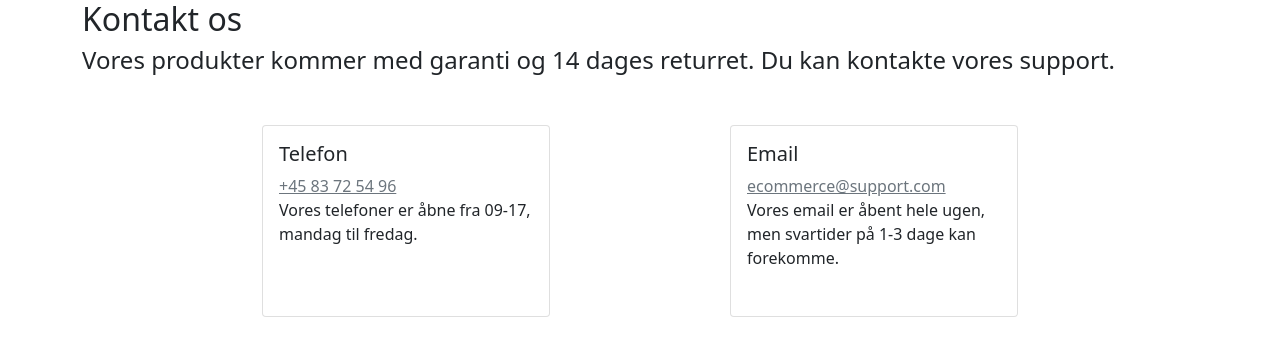
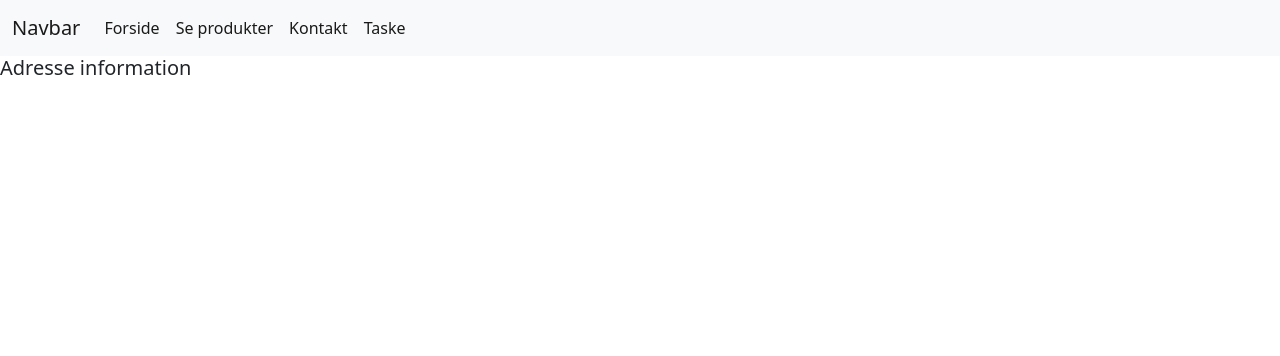
Before and after one commit to wintheradam123/Kontaktform, an Angular app: page / in a window 1280 px wide. Shown: the top 356 px of the page. Built offline with nearby package versions, Linux system fonts and the light colour scheme.

Commit message:
Kontaktform done, og adresseinformation i gang

```diff
--- a/src/app/app-routing.module.ts
+++ b/src/app/app-routing.module.ts
@@ -1,7 +1,12 @@
 import { NgModule } from '@angular/core';
 import { RouterModule, Routes } from '@angular/router';
+import { KontaktformComponent } from './kontaktform/kontaktform.component';
+import { BetalingAdresseComponent } from './betaling-adresse/betaling-adresse.component';
 
-const routes: Routes = [];
+const routes: Routes = [
+  { path: 'kontaktform', component:KontaktformComponent },
+  { path: 'betalingadresse', component:BetalingAdresseComponent},
+];
 
 @NgModule({
   imports: [RouterModule.forRoot(routes)],
--- a/src/app/app.component.html
+++ b/src/app/app.component.html
@@ -1,4 +1,16 @@
 <div class="container">
-<app-kontaktform></app-kontaktform>
-
+  <!--<h1>{{ title }}</h1> -->
 </div>
+<!-- <div class="nav">
+  <nav>
+    <li>
+      <a routerLink="/kontaktform" routerLinkActive="active">Kontakt form</a>
+    </li>
+    <li>
+      <a routerLink="/betalingadresse" routerLinkActive="active"
+        >Betalings adresse</a
+      >
+    </li>
+  </nav>
+</div> -->
+<app-betaling-adresse></app-betaling-adresse>
--- a/src/app/app.module.ts
+++ b/src/app/app.module.ts
@@ -5,11 +5,13 @@ import {FormsModule} from '@angular/forms'
 import { AppRoutingModule } from './app-routing.module';
 import { AppComponent } from './app.component';
 import { KontaktformComponent } from './kontaktform/kontaktform.component';
+import { BetalingAdresseComponent } from './betaling-adresse/betaling-adresse.component';
 
 @NgModule({
   declarations: [
     AppComponent,
-    KontaktformComponent
+    KontaktformComponent,
+    BetalingAdresseComponent
   ],
   imports: [
     BrowserModule,
--- /dev/null
+++ b/src/app/betaling-adresse/betaling-adresse.component.html
@@ -0,0 +1,48 @@
+<head>
+  <link
+    href="https://cdn.jsdelivr.net/npm/bootstrap@5.1.3/dist/css/bootstrap.min.css"
+    rel="stylesheet"
+    integrity="sha384-1BmE4kWBq78iYhFldvKuhfTAU6auU8tT94WrHftjDbrCEXSU1oBoqyl2QvZ6jIW3"
+    crossorigin="anonymous"
+  />
+  <script
+    src="https://cdn.jsdelivr.net/npm/bootstrap@5.1.3/dist/js/bootstrap.bundle.min.js"
+    integrity="sha384-ka7Sk0Gln4gmtz2MlQnikT1wXgYsOg+OMhuP+IlRH9sENBO0LRn5q+8nbTov4+1p"
+    crossorigin="anonymous"
+  ></script>
+</head>
+<div class="navbardiv">
+  <nav class="navbar navbar-expand-lg navbar-light bg-light">
+    <div class="container-fluid">
+      <a class="navbar-brand" href="#">Navbar</a>
+
+      <div class="collapse navbar-collapse" id="navbarNav">
+        <ul class="navbar-nav">
+          <li class="nav-item">
+            <a class="nav-link active" aria-current="page" href="#">Forside</a>
+          </li>
+          <li class="nav-item">
+            <a class="nav-link active" aria-current="page" href="#"
+              >Se produkter</a
+            >
+          </li>
+          <li class="nav-item">
+            <a class="nav-link active" aria-current="page" href="#">Kontakt</a>
+          </li>
+          <li class="nav-item">
+            <a class="nav-link active" aria-current="page" href="#">Taske</a>
+          </li>
+        </ul>
+      </div>
+    </div>
+  </nav>
+</div>
+
+<div class="body">
+  <div class="header">
+    <h5>Adresse information</h5>
+  </div>
+  <div class="adresseform">
+    <form action=""></form>
+  </div>
+</div>
--- /dev/null
+++ b/src/app/betaling-adresse/betaling-adresse.component.ts
@@ -0,0 +1,15 @@
+import { Component, OnInit } from '@angular/core';
+
+@Component({
+  selector: 'app-betaling-adresse',
+  templateUrl: './betaling-adresse.component.html',
+  styleUrls: ['./betaling-adresse.component.css']
+})
+export class BetalingAdresseComponent implements OnInit {
+
+  constructor() { }
+
+  ngOnInit(): void {
+  }
+
+}
--- a/src/app/kontaktform/kontaktform.component.css
+++ b/src/app/kontaktform/kontaktform.component.css
@@ -1,12 +1,14 @@
 .header {
   justify-content: space-around;
 }
-.cards {
+/*
+
+.row {
   display: flex;
   margin-top: 50px;
   justify-content: space-evenly;
 }
-.card {
+ .card {
   display: inline-block;
   justify-content: space-around;
-}
+} */
--- a/src/app/kontaktform/kontaktform.component.html
+++ b/src/app/kontaktform/kontaktform.component.html
@@ -19,7 +19,8 @@
   </h4>
 </div>
 
-<div class="cards">
+<div class="row">
+  <div class="col-sm-6">
     <div class="card" style="width: 18rem; height: 12rem">
       <div class="card-body">
         <h5 class="card-title">Telefon</h5>
@@ -29,7 +30,8 @@
         </p>
       </div>
     </div>
-
+  </div>
+  <div class="col-sm-6">
     <div class="card" style="width: 18rem; height: 12rem">
       <div class="card-body">
         <h5 class="card-title">Email</h5>
@@ -39,8 +41,10 @@
           >ecommerce@support.com</a
         >
         <p class="card-text">
-        Vores email er åbent hele ugen, men svartider på 1-3 dage kan forekomme.
+          Vores email er åbent hele ugen, men svartider på 1-3 dage kan
+          forekomme.
         </p>
       </div>
     </div>
   </div>
+</div>
```
Also changed, not shown: src/app/betaling-adresse/betaling-adresse.component.css (added), 1 other file (tests, documents, lock files or other folders). Lines whose indentation alone changed are shown as unchanged.
